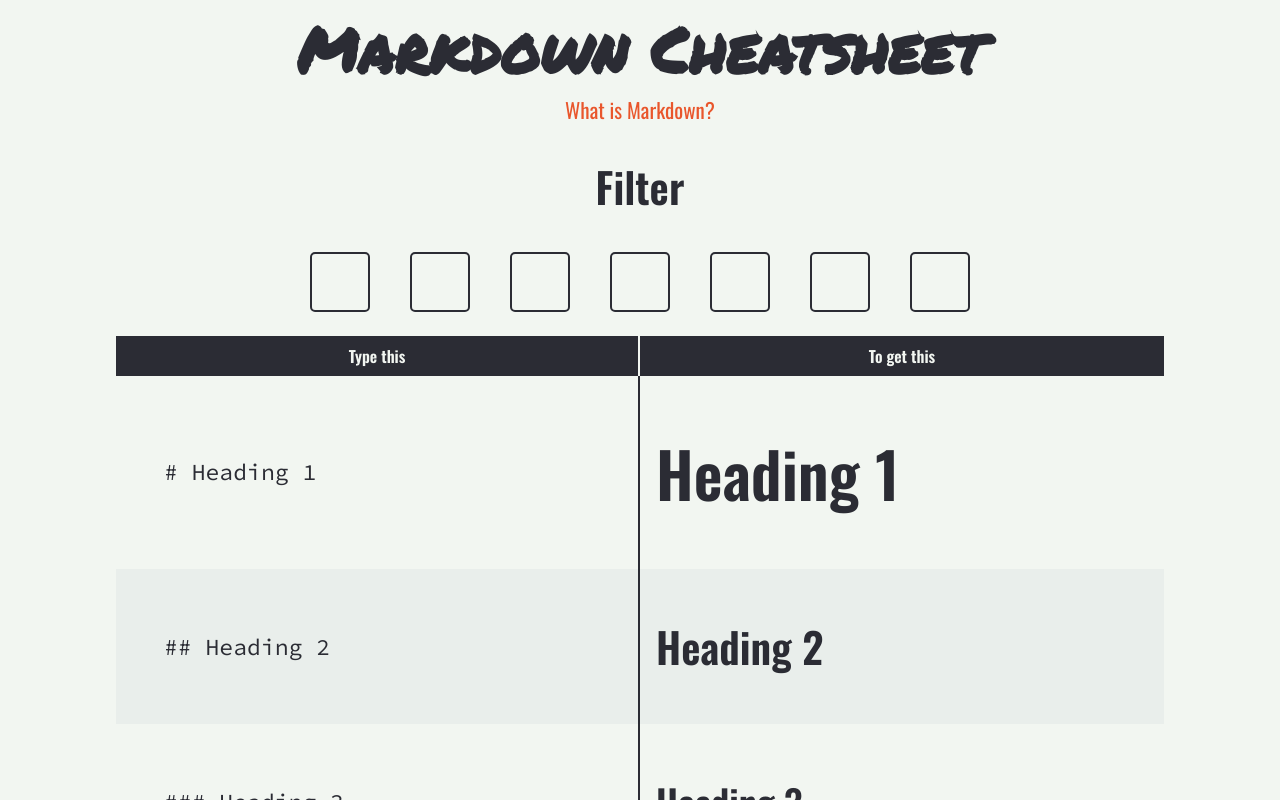
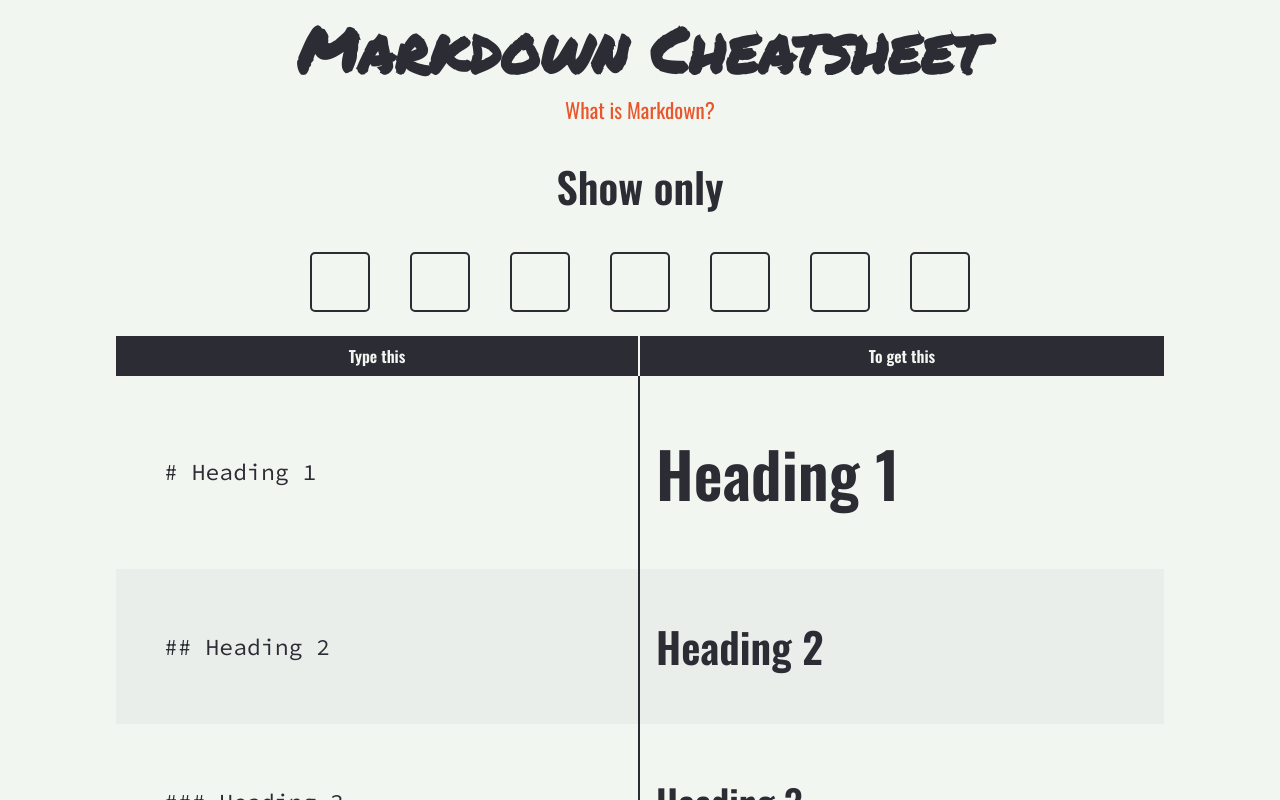
Before and after one commit to fershad/markdown-cheatsheet, a Svelte app: page / in a window 1280 px wide. Built offline with nearby package versions, Linux system fonts and the light colour scheme.

Commit message:
filter done

```diff
--- a/src/components/Button.svelte
+++ b/src/components/Button.svelte
@@ -4,7 +4,7 @@
 
     export let tag;
     export let icon;
-    let active = false;
+    export let active = false;
 
     function filter(tag) {
         active = !active;
--- a/src/components/Filter.svelte
+++ b/src/components/Filter.svelte
@@ -11,7 +11,7 @@
 <div class="filter">
     <!-- <input type="text" name="search" id="search"> -->
     <h2>
-        Filter
+        Show only
     </h2>
     <div class="buttons">
         <Button tag="heading" icon="format-heading" on:filter={(event) => {filtered(event.detail.message, event.detail.state)}}/>
```
